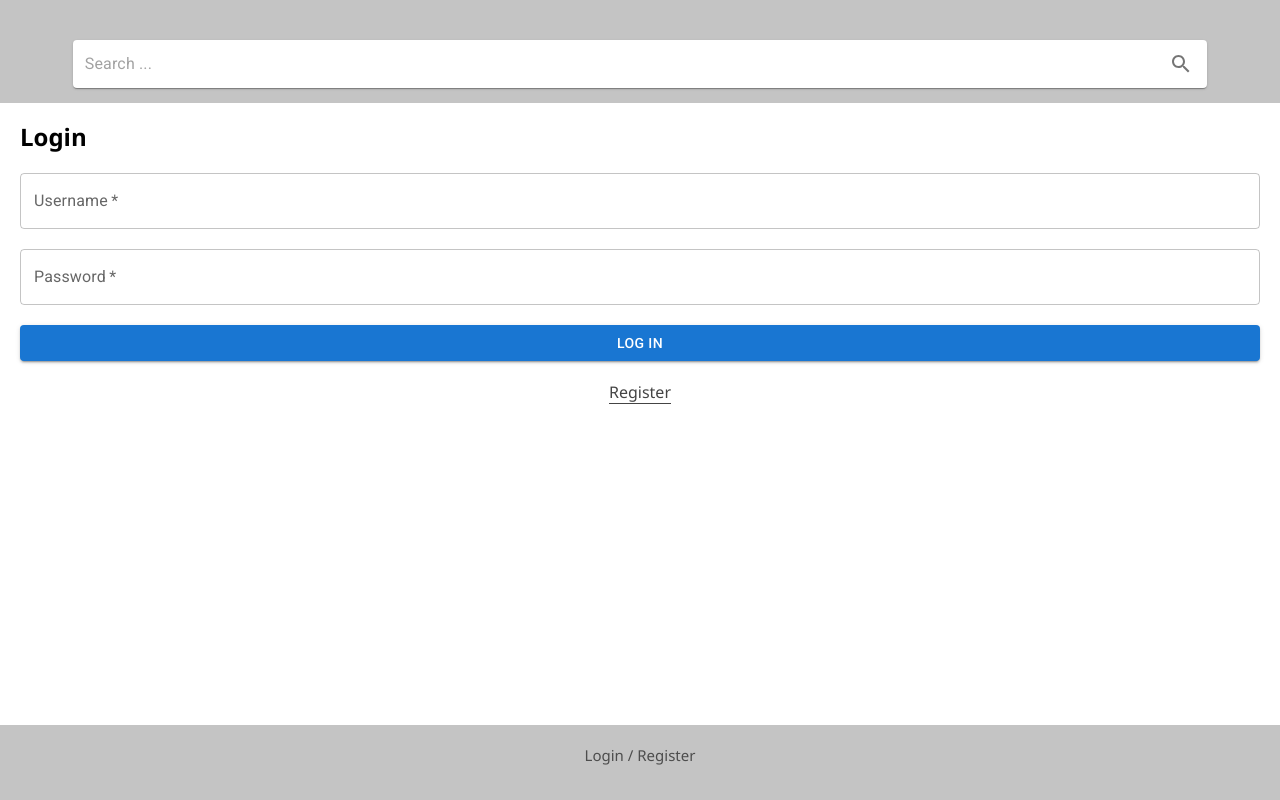
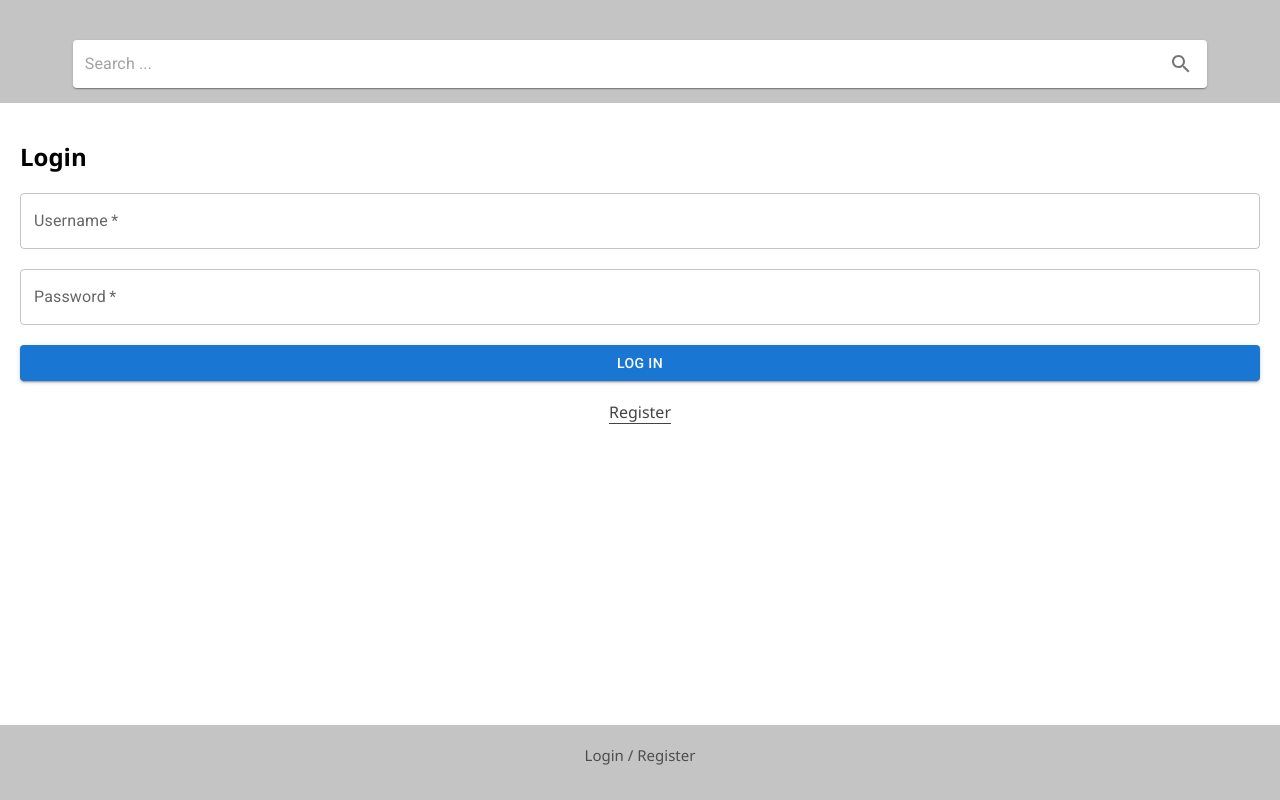
Before and after one commit to blmccarthy/Solo-PokeMarket, a React (Create React App) app: page /#/home in a window 1280 px wide. Built offline with nearby package versions, Linux system fonts and the light colour scheme; no server answers.

Commit message:
tightened up the spacing on home page

```diff
--- a/src/components/App/App.css
+++ b/src/components/App/App.css
@@ -11,7 +11,7 @@ body {
 
 .main {
   /* Pushes content below Search Bar */
-  padding: 100px 20px 75px 20px;
+  padding: 120px 20px 75px 20px;
 }
 
 img {
--- a/src/components/Main_Pages/02_HomePage/ListingItem.jsx
+++ b/src/components/Main_Pages/02_HomePage/ListingItem.jsx
@@ -20,9 +20,8 @@ function ListingItem({ listing }) {
             value={listing.id}
             onClick={handleListingClick}
         >
-            <Grid container spacing={3}>
+            <Grid container spacing={3} sx={{ py: 0.5}}>
                 <Grid item xs={5}>
-                    <br />
                     <div className="home_img">
                         <img src={(images.filter(image => image.listing_id == listing.id)[0])?.url} />
                     </div>
@@ -33,8 +32,6 @@ function ListingItem({ listing }) {
                     <div>Condition: {listing.condition}</div>
                     <div>Graded: {listing.graded}</div>
                     <div>Asking Price: {listing.asking_price}</div>
-                    <div>Notes: {listing.notes.substring(0, 80)}{listing.notes.length >= 80 && '...'}</div>
-                    <br />
                 </Grid>
             </Grid>
             <hr />
```
